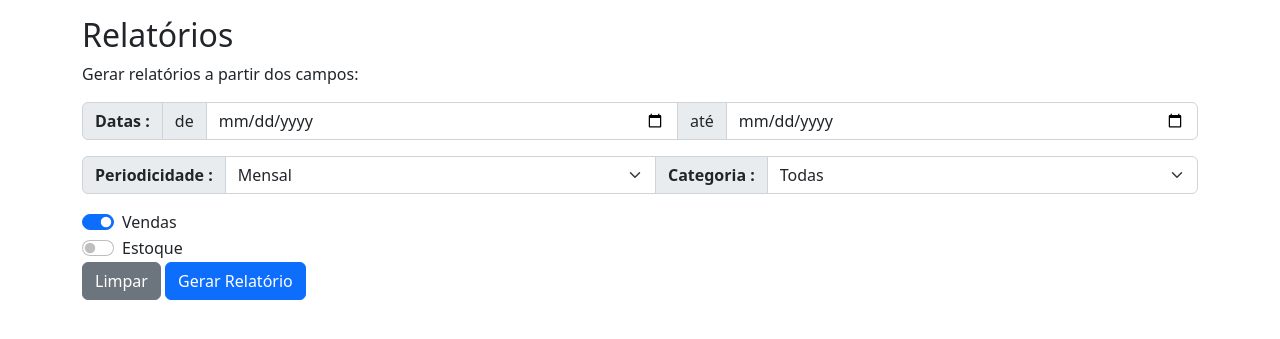
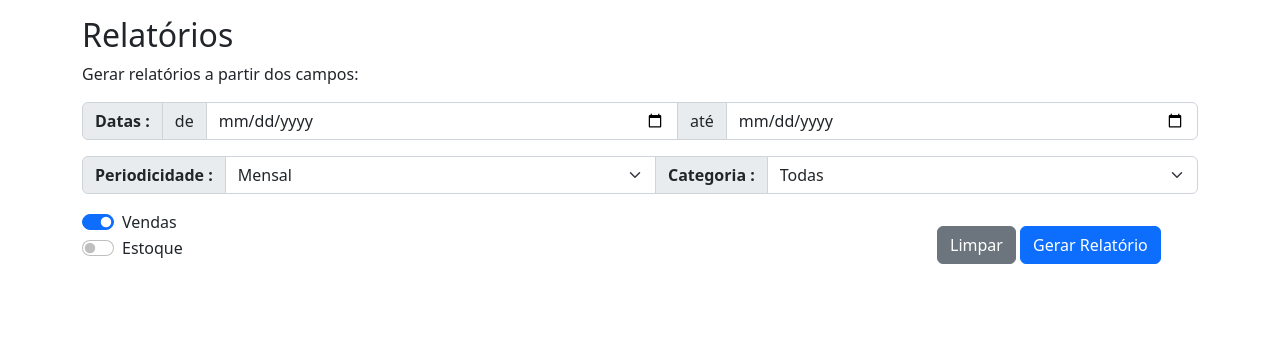
Before and after one commit to leoferro/Estoque_Django, a Django app: page /estoque/relatorio in a window 1280 px wide. Shown: the top 339 px of the page. Run offline with Django 4.2, Linux system fonts and the light colour scheme.

Commit message:
nome csv com data

```diff
--- a/web_estoque/app_estoque/templates/relatorio.html
+++ b/web_estoque/app_estoque/templates/relatorio.html
@@ -41,6 +41,9 @@
         </select>
     </div>
 
+    <div class="row mt-3">
+
+        <div class="col-9 ">
             <div class="form-check form-switch">
               <input class="form-check-input" type="radio" id="vendas" name="vendas-estoque" value="Vendas" checked>
               <label class="form-check-label" for="vendas">Vendas</label>
@@ -49,9 +52,16 @@
                   <input class="form-check-input" type="radio" id="estoque" name="vendas-estoque" value="Estoque">
                   <label class="form-check-label" for="estoque">Estoque</label>
              </div>
+        </div>
 
+        <div class="col-3 mt-3">
             <button type="reset" class="btn btn-secondary">Limpar</button>
             <button type="submit" class="btn btn-primary">Gerar Relatório</button>
+        </div>
+    </div>
+
+
+
 
 
 </form>
--- a/web_estoque/app_estoque/views.py
+++ b/web_estoque/app_estoque/views.py
@@ -14,6 +14,7 @@ def teste(request):
 def cadastro(request):
     return render(request, 'cadastro_teste.html')
 
+
 def relatorio(request):
     retorno = {
     }
@@ -26,6 +27,10 @@ def relatorio(request):
         retorno['categoria'] = request.POST['categoria']
         retorno['periodo'] = request.POST['periodo']
         retorno['tipo'] = request.POST['vendas-estoque']
+
+        #Realizar a querry nos filtros escolhidos
+
+
         retorno['produtos'] = produtos
 
         produtos.append({'produto':'coca cola 2L Retornável', 'data_ref':'21/12/2022', 'custo_unitario':4.99, "valor_venda":5.99, 'quantidade':20,'lucro':1.00})
@@ -34,9 +39,9 @@ def relatorio(request):
     return render(request, 'relatorio.html', retorno)
 
 def download(request):
-    print(request.GET)
+    #print(request.GET)
     response = HttpResponse(content_type="text/csv")
-    response['Content-Disposition'] = 'attachment; filename="relatorio.csv"'
+    response['Content-Disposition'] = f'attachment; filename="relatorio_{request.GET["inicio"]}.csv"'
 
     #Fazer a Querry deste metodo para retornar os valores corretos
     campos = ['item', 'tipo', 'tamanho']
```
Lines whose indentation alone changed are shown as unchanged.
